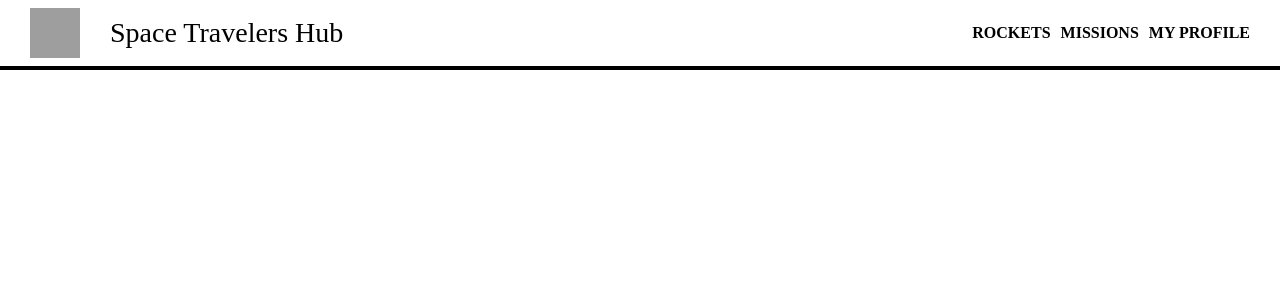
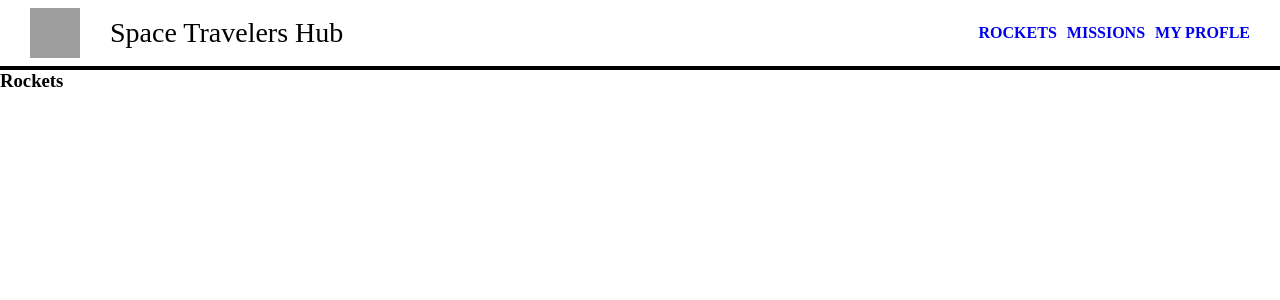
Before and after one commit to AlaaShaheen2/Space-Travelers, a React (Create React App) app: page / in a window 1280 px wide. Shown: the top 300 px of the page. Built offline with nearby package versions, Linux system fonts and the light colour scheme; grey boxes are pictures that could not be loaded.

Commit message:
Make empty profile

```diff
--- a/src/App.js
+++ b/src/App.js
@@ -1,10 +1,19 @@
 import './App.css';
+import { Routes, Route } from 'react-router-dom';
 import Navbar from './components/Header/Navbar';
+import Rockets from './components/Rockets/Rockets';
+import Missions from './components/Missions/Missions';
+import Profile from './components/Profile/Profile';
 
 function App() {
   return (
     <div className="app">
       <Navbar />
+      <Routes>
+        <Route path="/" element={<Rockets />} />
+        <Route path="/missions" element={<Missions />} />
+        <Route path="/profile" element={<Profile />} />
+      </Routes>
     </div>
   );
 }
--- a/src/components/Header/Navbar.js
+++ b/src/components/Header/Navbar.js
@@ -1,4 +1,5 @@
 import './Navbar.css';
+import { NavLink } from 'react-router-dom';
 import Img from '../../assets/logo.png';
 
 const Navbar = () => (
@@ -9,9 +10,15 @@
     </div>
     <nav className="navbar">
       <ul className="navbar-list">
-        <li>Rockets</li>
-        <li>Missions</li>
-        <li>My Profile</li>
+        <li>
+          <NavLink to="/"> Rockets </NavLink>
+        </li>
+        <li>
+          <NavLink to="/missions"> Missions </NavLink>
+        </li>
+        <li>
+          <NavLink to="/profile"> My Profle </NavLink>
+        </li>
       </ul>
     </nav>
   </header>
--- a/src/components/Missions/Missions.js
+++ b/src/components/Missions/Missions.js
@@ -0,0 +1,4 @@
+const Missions = () => (
+  <h3>Missions</h3>
+);
+export default Missions;
--- a/src/components/Profile/Profile.js
+++ b/src/components/Profile/Profile.js
@@ -0,0 +1,4 @@
+const Profile = () => (
+  <h3>Profile</h3>
+);
+export default Profile;
--- a/src/components/Rockets/Rockets.js
+++ b/src/components/Rockets/Rockets.js
@@ -0,0 +1,4 @@
+const Rockets = () => (
+  <h3>Rockets</h3>
+);
+export default Rockets;
--- a/src/index.js
+++ b/src/index.js
@@ -1,5 +1,6 @@
 import React from 'react';
 import ReactDOM from 'react-dom/client';
+import { BrowserRouter } from 'react-router-dom';
 import './index.css';
 import App from './App';
 import reportWebVitals from './reportWebVitals';
@@ -7,7 +8,9 @@
 const root = ReactDOM.createRoot(document.getElementById('root'));
 root.render(
   <React.StrictMode>
-    <App />
+    <BrowserRouter>
+      <App />
+    </BrowserRouter>
   </React.StrictMode>,
 );
 
```
